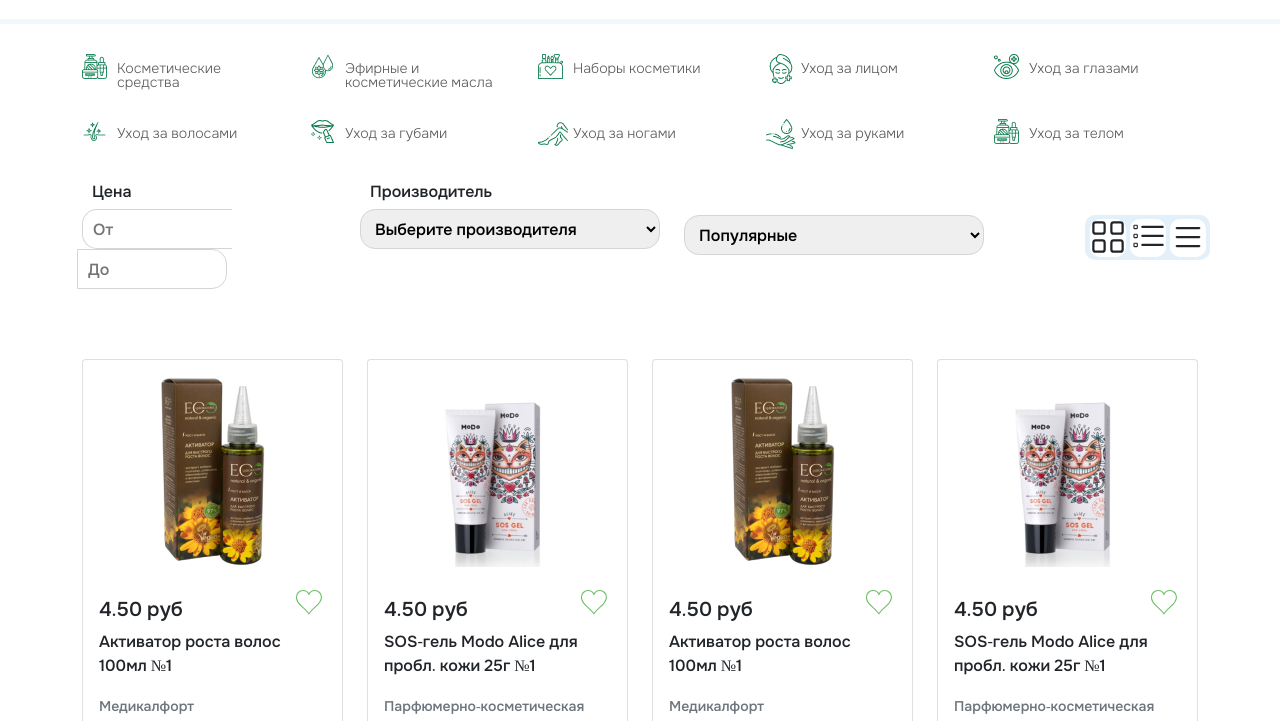
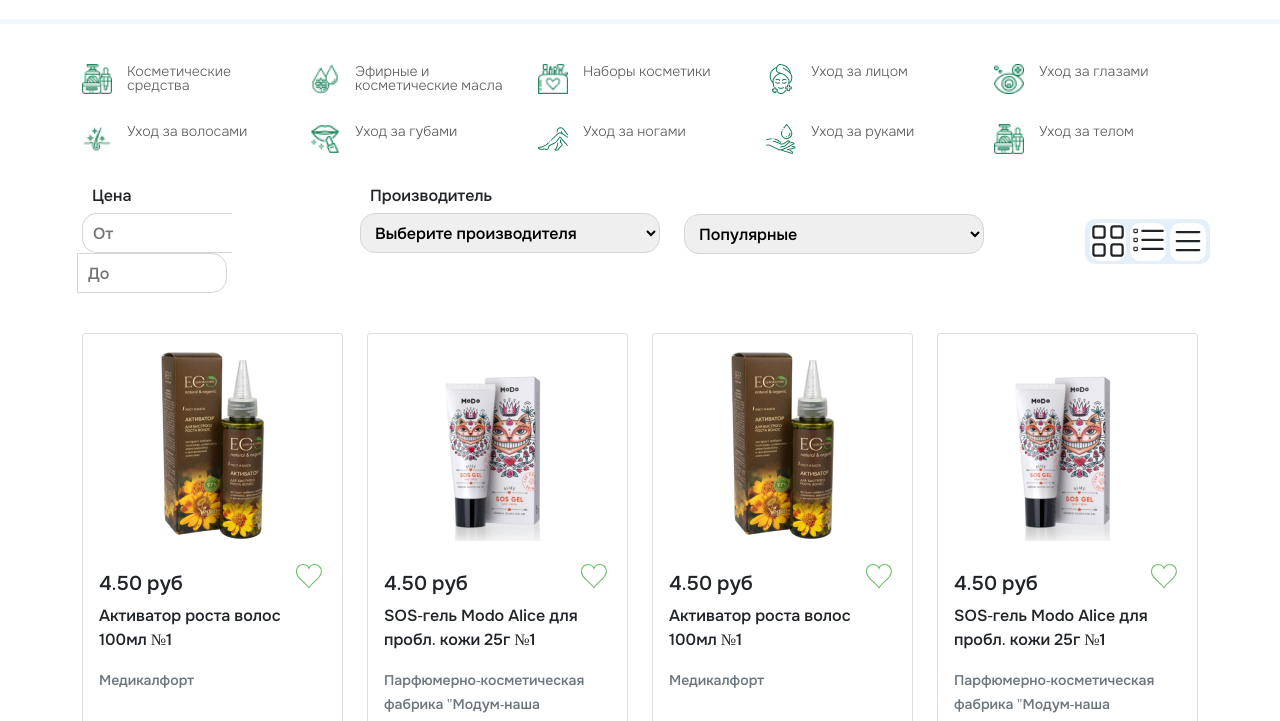
Before and after one commit to AnnKomissarova/Vitebsk-Pharmacy, a plain HTML site: page catalog-page-cosmetics.html in a window 1280 px wide. Shown: the part 379-1100 px from the top of the page. Drawn offline with nearby package versions, Linux system fonts and the light colour scheme.

Commit message:
Added-img-on-catalog-page

```diff
--- a/catalog-page-cosmetics.html
+++ b/catalog-page-cosmetics.html
@@ -155,33 +155,43 @@
                 <div class="catalog-icons">
                     <div class="row icons-items">
                         <div class="col-2">
+                            <img src="icons/cosmetics.png" alt="">
                             <p>Косметические средства</p>
                         </div>
                         <div class="col-2">
+                            <img src="icons/oil.png" alt="">
                             <p>Эфирные и косметические масла</p>
                         </div>
                         <div class="col-2">
+                            <img src="icons/make-up.png" alt="">
                             <p>Наборы косметики</p>
                         </div>
                         <div class="col-2">
+                            <img src="icons/facial-treatment.png" alt="">
                             <p>Уход за лицом</p>
                         </div>
                         <div class="col-2">
+                            <img src="icons/eye-care.png" alt="">
                             <p>Уход за глазами</p>
                         </div>
                         <div class="col-2">
+                            <img src="icons/hair.png" alt="">
                             <p>Уход за волосами</p>
                         </div>
                         <div class="col-2">
+                            <img src="icons/lipstick.png" alt="">
                             <p>Уход за губами</p>
                         </div>
                         <div class="col-2">
+                            <img src="icons/legs.png" alt="">
                             <p>Уход за ногами</p>
                         </div>
                         <div class="col-2">
+                            <img src="icons/hand-cream.png" alt="">
                             <p>Уход за руками</p>
                         </div>
                         <div class="col-2">
+                            <img src="icons/cosmetics.png" alt="">
                             <p>Уход за телом</p>
                         </div>
                     </div>
--- a/css/style.css
+++ b/css/style.css
@@ -1150,14 +1150,14 @@
 /* Catalog-page */
 
 .catalog-items {
-  padding: 0 0 40px 0;
+  padding: 40px 0;
 }
 
 .icons-items p {
   font-size: 0.875rem;
   font-weight: 300;
   color: #5A5A5A;
-  padding-left: 35px;
+  padding-left: 15px;
   margin: 0;
   line-height: 1;
 }
@@ -1166,55 +1166,14 @@
   width: 20%;
 }
 
-.icons-items div::before {
-  content: " ";
+.icons-items div {
+  display: flex;
+  margin-bottom: 30px;
+}
+
+.icons-items div img {
   width: 30px;
   height: 30px;
-  display: inline-block;
-  background-repeat: no-repeat;
-  position: relative;
-  left: 0;
-  top: 30px;
-}
-
-.icons-items div:first-child::before {
-  background-image: url(../icons/cosmetics.png);
-}
-
-.icons-items div:nth-child(2)::before {
-  background-image: url(../icons/oil.png);
-}
-
-.icons-items div:nth-child(3)::before {
-  background-image: url(../icons/make-up.png);
-}
-
-.icons-items div:nth-child(4)::before {
-  background-image: url(../icons/facial-treatment.png);
-}
-
-.icons-items div:nth-child(5)::before {
-  background-image: url(../icons/eye-care.png);
-}
-
-.icons-items div:nth-child(6)::before {
-  background-image: url(../icons/hair.png);
-}
-
-.icons-items div:nth-child(7)::before {
-  background-image: url(../icons/lipstick.png);
-}
-
-.icons-items div:nth-child(8)::before {
-  background-image: url(../icons/legs.png);
-}
-
-.icons-items div:nth-child(9)::before {
-  background-image: url(../icons/hand-cream.png);
-}
-
-.icons-items div:nth-child(10)::before {
-  background-image: url(../icons/cosmetics.png);
 }
 
 .search-params .price-item label,
@@ -1253,12 +1212,8 @@
   padding: 10px;
 }
 
-.search-params {
-  margin-top: 40px;
-}
-
 .search-params .sort-item {
-  margin-top: 35px;
+  margin-top: 30px;
 }
 
 .search-params .toggle-btns {
@@ -1270,6 +1225,10 @@
   display: flex;
   align-items: center;
   justify-content: center;
+}
+
+.chapter-body .search-params .col {
+  margin-bottom: 40px;
 }
 
 .chapter-body .search-params .toggle-btns span {
@@ -1611,3 +1570,8 @@
 .payment .payment-header .total {
   margin-bottom: 25px;
 }
+
+.breadcrumb a {
+  text-decoration: none;
+  color: #5A5A5A;
+}
```
